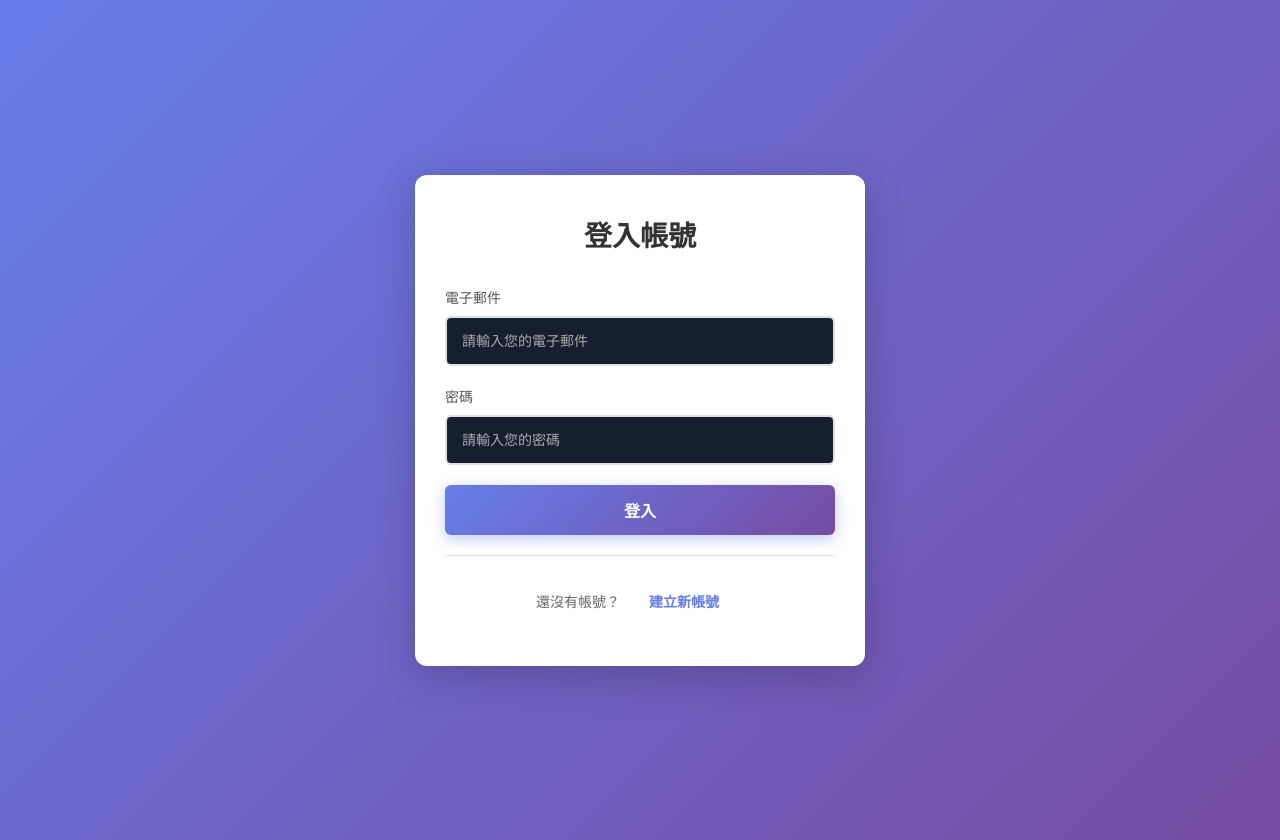
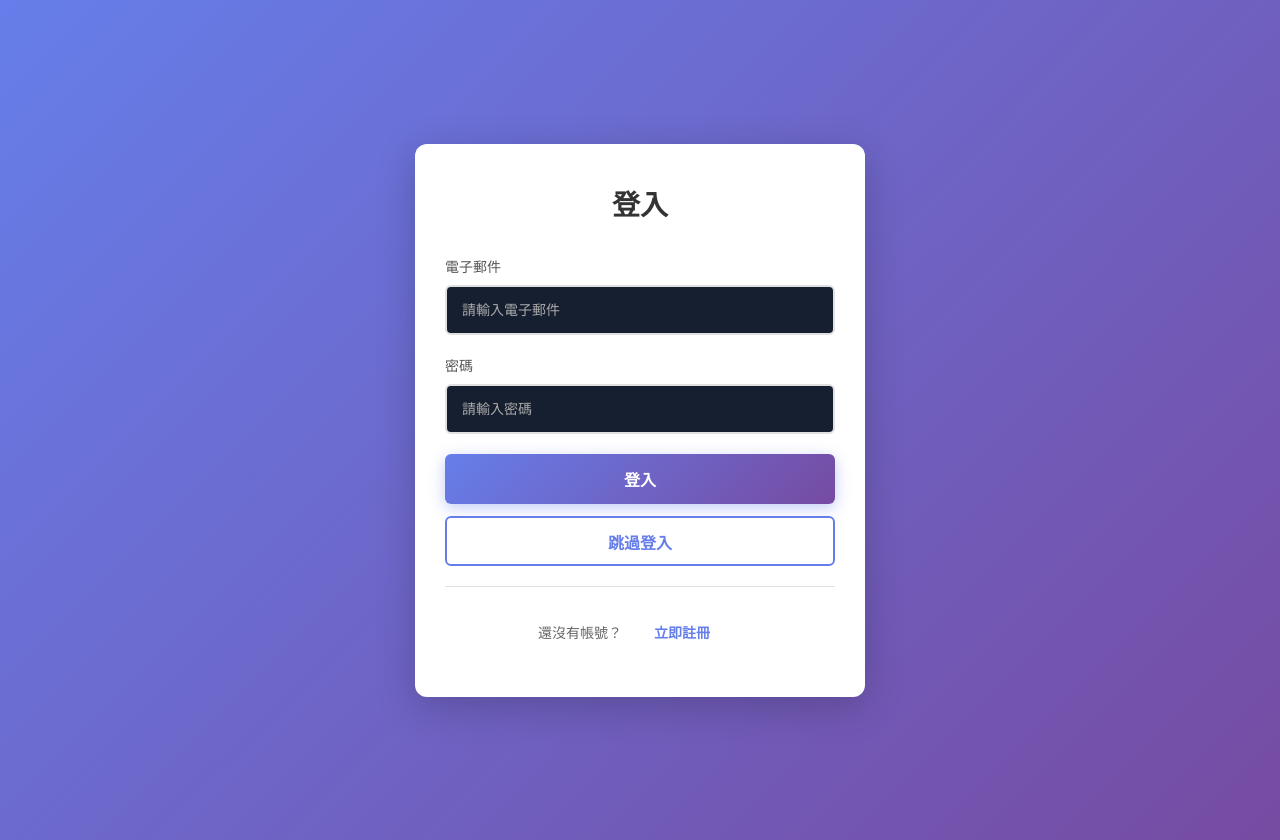
Before and after one commit to weiwei223-rapper/AHa-, a React (Vite) app in the folder frontend/: page / in a window 1280 px wide. Built offline with nearby package versions, Linux system fonts and the light colour scheme.

Commit message:
0421跳過登錄

```diff
--- a/frontend/src/pages/AuthPage.css
+++ b/frontend/src/pages/AuthPage.css
@@ -124,9 +124,23 @@
   box-shadow: 0 4px 15px rgba(102, 126, 234, 0.4);
 }
 
+.skip-button {
+  margin-top: 12px;
+  background: white;
+  color: #667eea;
+  border: 2px solid #667eea;
+  box-shadow: none;
+}
+
 .auth-button:hover:not(:disabled) {
   transform: translateY(-2px);
   box-shadow: 0 6px 20px rgba(102, 126, 234, 0.6);
+}
+
+.skip-button:hover:not(:disabled) {
+  background: #667eea;
+  color: white;
+  box-shadow: 0 6px 20px rgba(102, 126, 234, 0.2);
 }
 
 .auth-button:active:not(:disabled) {
--- a/frontend/src/pages/AuthPage.tsx
+++ b/frontend/src/pages/AuthPage.tsx
@@ -6,16 +6,26 @@ export default function AuthPage() {
   const [mode, setMode] = useState<'login' | 'register'>('login');
   const [loading, setLoading] = useState(false);
   const [error, setError] = useState('');
-
-  // Login state
   const [loginEmail, setLoginEmail] = useState('');
   const [loginPassword, setLoginPassword] = useState('');
-
-  // Register state
   const [registerName, setRegisterName] = useState('');
   const [registerEmail, setRegisterEmail] = useState('');
   const [registerPassword, setRegisterPassword] = useState('');
   const [registerPasswordConfirm, setRegisterPasswordConfirm] = useState('');
+
+  const handleSkipLogin = () => {
+    const guestUser = {
+      id: 1,
+      name: 'wei',
+      email: 'wei@gmail.com',
+      uid: 'UID-20260419',
+      points: 10000,
+    };
+
+    localStorage.setItem('userId', guestUser.id.toString());
+    localStorage.setItem('userData', JSON.stringify(guestUser));
+    window.location.href = '/';
+  };
 
   const handleLogin = async (e: React.FormEvent) => {
     e.preventDefault();
@@ -29,14 +39,11 @@ export default function AuthPage() {
       });
 
       const { user } = response.data;
-      // Store user ID in localStorage
       localStorage.setItem('userId', user.id.toString());
       localStorage.setItem('userData', JSON.stringify(user));
-
-      // Navigate to home page immediately
       window.location.href = '/';
     } catch (err: any) {
-      setError(err.response?.data?.detail || '登入失敗，請檢查您的電子郵件和密碼');
+      setError(err.response?.data?.detail || '登入失敗，請確認帳號密碼。');
       setLoading(false);
     }
   };
@@ -45,29 +52,28 @@ export default function AuthPage() {
     e.preventDefault();
     setError('');
 
-    // Validation
     if (!registerName.trim()) {
-      setError('請輸入您的姓名');
+      setError('請輸入姓名。');
       return;
     }
     if (!registerEmail.trim()) {
-      setError('請輸入您的電子郵件');
+      setError('請輸入電子郵件。');
       return;
     }
     if (!/^[^\s@]+@[^\s@]+\.[^\s@]+$/.test(registerEmail)) {
-      setError('請輸入有效的電子郵件地址');
+      setError('請輸入有效的電子郵件格式。');
       return;
     }
     if (!registerPassword) {
-      setError('請設定密碼');
+      setError('請輸入密碼。');
       return;
     }
     if (registerPassword.length < 6) {
-      setError('密碼至少需要 6 個字符');
+      setError('密碼長度至少要 6 碼。');
       return;
     }
     if (registerPassword !== registerPasswordConfirm) {
-      setError('兩次輸入的密碼不相符');
+      setError('兩次輸入的密碼不一致。');
       return;
     }
 
@@ -81,14 +87,11 @@ export default function AuthPage() {
       });
 
       const user = response.data;
-      // Store user ID in localStorage
       localStorage.setItem('userId', user.id.toString());
       localStorage.setItem('userData', JSON.stringify(user));
-
-      // Navigate to home page immediately
       window.location.href = '/';
     } catch (err: any) {
-      setError(err.response?.data?.detail || '註冊失敗，請稍後重試');
+      setError(err.response?.data?.detail || '註冊失敗，請稍後再試。');
       setLoading(false);
     }
   };
@@ -96,16 +99,15 @@ export default function AuthPage() {
   return (
     <div className="auth-container">
       <div className="auth-box">
-        {/* Login Section */}
         <div className={`auth-section login-section ${mode === 'login' ? 'active' : 'hidden'}`}>
-          <h2>登入帳號</h2>
+          <h2>登入</h2>
           <form onSubmit={handleLogin}>
             <div className="form-group">
               <label htmlFor="login-email">電子郵件</label>
               <input
                 id="login-email"
                 type="email"
-                placeholder="請輸入您的電子郵件"
+                placeholder="請輸入電子郵件"
                 value={loginEmail}
                 onChange={(e) => setLoginEmail(e.target.value)}
                 disabled={loading}
@@ -118,7 +120,7 @@ export default function AuthPage() {
               <input
                 id="login-password"
                 type="password"
-                placeholder="請輸入您的密碼"
+                placeholder="請輸入密碼"
                 value={loginPassword}
                 onChange={(e) => setLoginPassword(e.target.value)}
                 disabled={loading}
@@ -131,11 +133,14 @@ export default function AuthPage() {
             <button type="submit" className="auth-button" disabled={loading}>
               {loading ? '登入中...' : '登入'}
             </button>
+            <button type="button" className="auth-button skip-button" onClick={handleSkipLogin} disabled={loading}>
+              跳過登入
+            </button>
           </form>
 
           <div className="auth-toggle">
             <p>
-              還沒有帳號？{' '}
+              還沒有帳號？
               <button
                 type="button"
                 className="toggle-link"
@@ -146,22 +151,21 @@ export default function AuthPage() {
                   setLoginPassword('');
                 }}
               >
-                建立新帳號
+                立即註冊
               </button>
             </p>
           </div>
         </div>
 
-        {/* Register Section */}
         <div className={`auth-section register-section ${mode === 'register' ? 'active' : 'hidden'}`}>
-          <h2>建立新帳號</h2>
+          <h2>註冊</h2>
           <form onSubmit={handleRegister}>
             <div className="form-group">
               <label htmlFor="register-name">姓名</label>
               <input
                 id="register-name"
                 type="text"
-                placeholder="請輸入您的姓名"
+                placeholder="請輸入姓名"
                 value={registerName}
                 onChange={(e) => setRegisterName(e.target.value)}
                 disabled={loading}
@@ -174,7 +178,7 @@ export default function AuthPage() {
               <input
                 id="register-email"
                 type="email"
-                placeholder="請輸入您的電子郵件"
+                placeholder="請輸入電子郵件"
                 value={registerEmail}
                 onChange={(e) => setRegisterEmail(e.target.value)}
                 disabled={loading}
@@ -183,11 +187,11 @@ export default function AuthPage() {
             </div>
 
             <div className="form-group">
-              <label htmlFor="register-password">設定密碼</label>
+              <label htmlFor="register-password">密碼</label>
               <input
                 id="register-password"
                 type="password"
-                placeholder="請設定密碼（至少 6 個字符）"
+                placeholder="請輸入至少 6 碼密碼"
                 value={registerPassword}
                 onChange={(e) => setRegisterPassword(e.target.value)}
                 disabled={loading}
@@ -211,13 +215,16 @@ export default function AuthPage() {
             {error && mode === 'register' && <div className="error-message">{error}</div>}
 
             <button type="submit" className="auth-button" disabled={loading}>
-              {loading ? '建立中...' : '建立帳號'}
+              {loading ? '註冊中...' : '註冊'}
+            </button>
+            <button type="button" className="auth-button skip-button" onClick={handleSkipLogin} disabled={loading}>
+              跳過登入
             </button>
           </form>
 
           <div className="auth-toggle">
             <p>
-              已有帳號？{' '}
+              已經有帳號？
               <button
                 type="button"
                 className="toggle-link"
```
